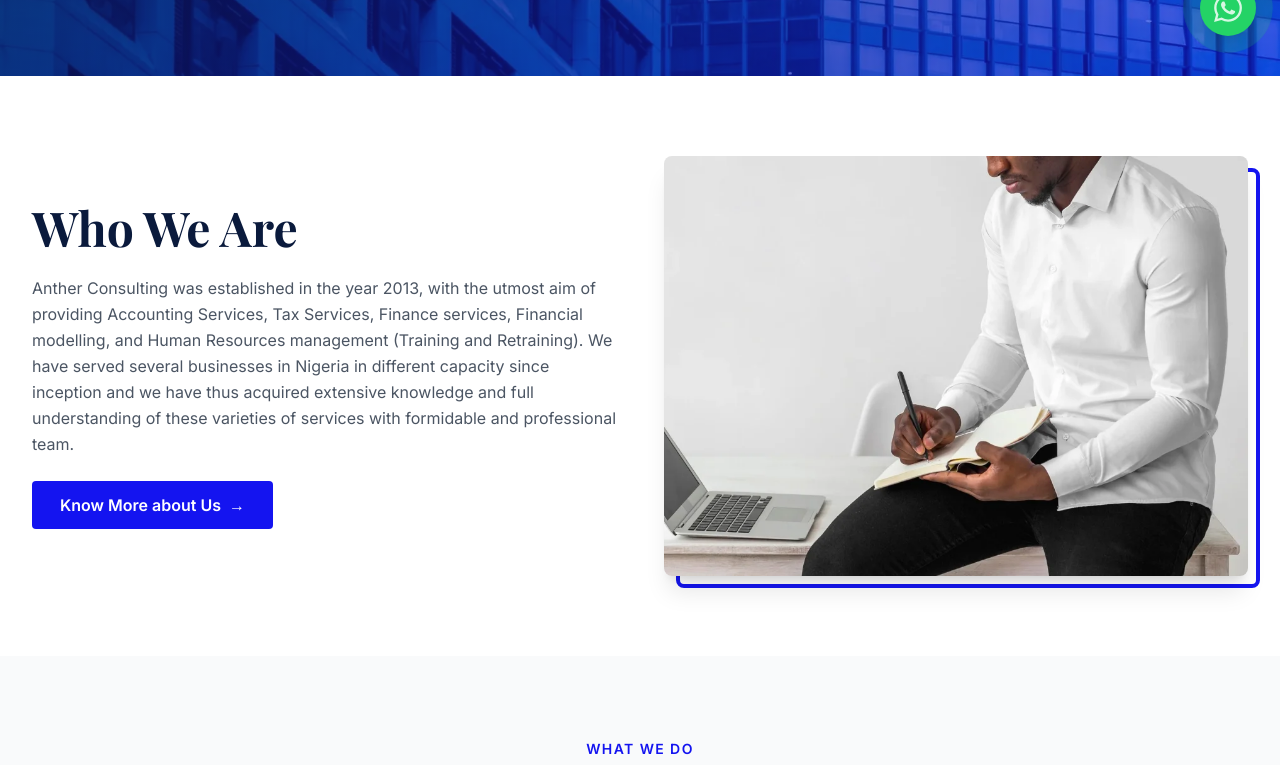
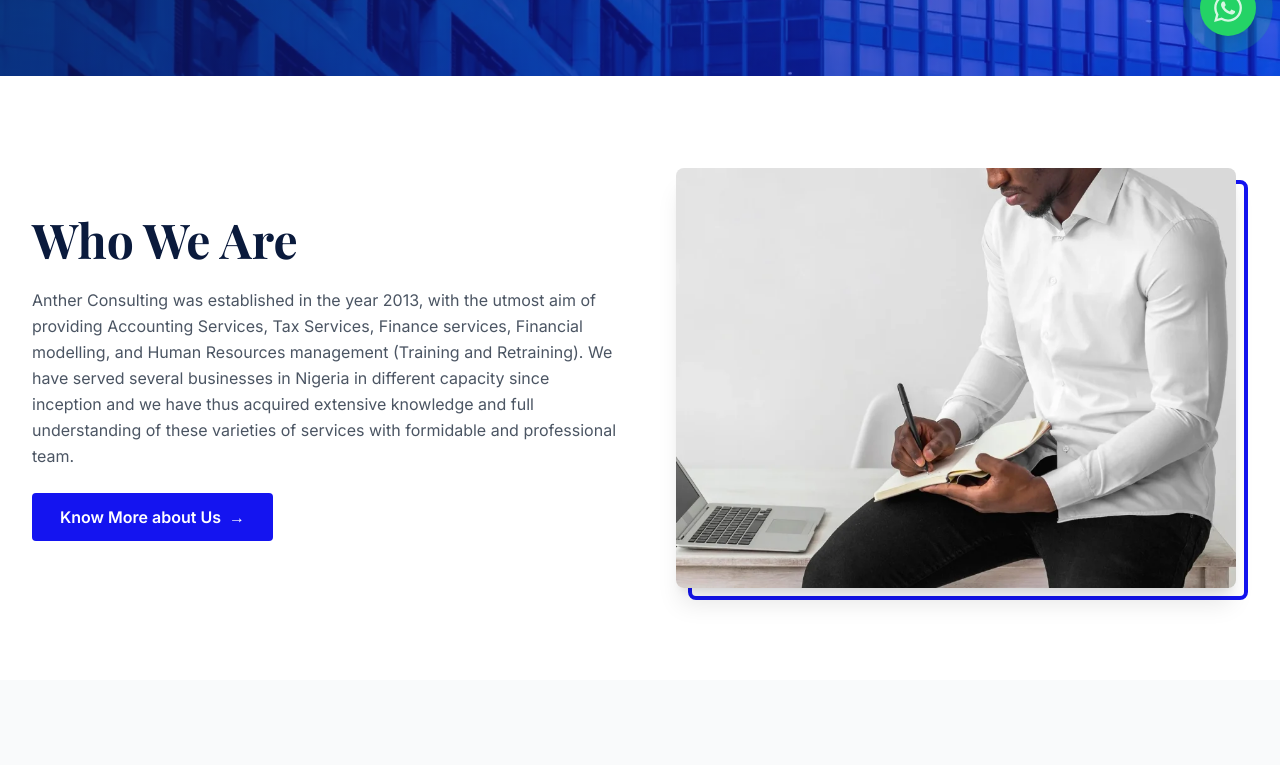
Before and after one commit to ademolaayodeji2008-art/Anther-Consulting-Limited, a React (Vite) app in the folder client/: page / in a window 1280 px wide. Shown: the part 740-1505 px from the top of the page. Built offline with nearby package versions, Linux system fonts and the light colour scheme; no server answers.

Commit message:
Fix: who-we-are border contained within image bounds

```diff
--- a/client/src/components/home/WhoWeAreSection.jsx
+++ b/client/src/components/home/WhoWeAreSection.jsx
@@ -42,16 +42,16 @@ export default function WhoWeAreSection() {
           </div>
 
           {/* Right — image with offset blue border behind it */}
-          <div className="relative flex justify-center">
-            {/* Blue border box — offset 12px down and right, sits behind */}
-            <div className="absolute top-3 left-3 w-full h-full border-4 border-primary rounded-lg z-0" />
-            {/* Image sits on top */}
+          <div className="relative p-3">
+            {/* Blue border — offset top-left so it peeks out behind image bottom-right */}
+            <div className="absolute inset-3 border-4 border-primary rounded-lg translate-x-3 translate-y-3" />
+            {/* Image on top */}
             <img
               src={whoWeAreImg}
               alt="Anther Consulting professional reviewing documents"
               loading="lazy"
               decoding="async"
-              className="relative z-10 w-full h-[420px] object-cover object-top rounded-lg shadow-xl"
+              className="relative w-full h-[420px] object-cover object-top rounded-lg shadow-xl"
             />
           </div>
 
```
